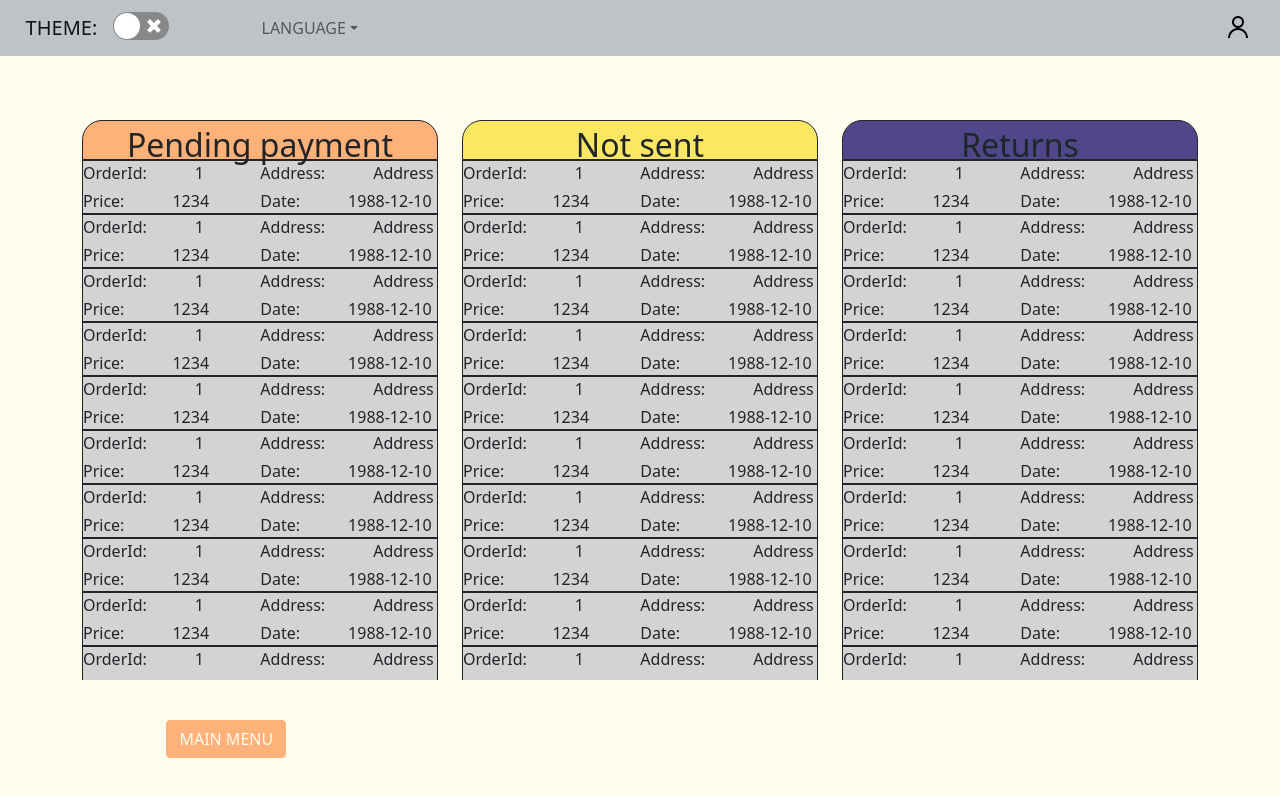
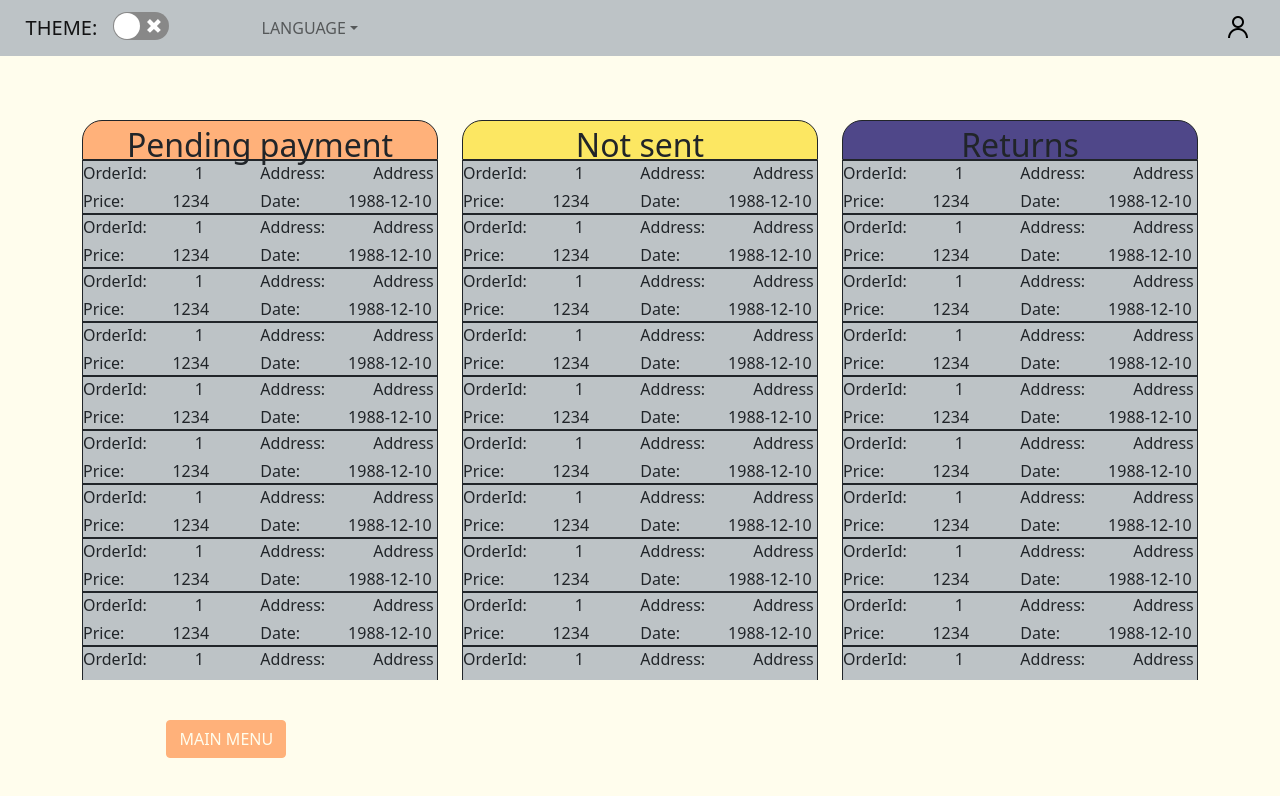
Before and after one commit to ksoloducha/dashboard, a React (Create React App) app: page / in a window 1280 px wide. Both pictures are taken after a click on the picture 325 px from the left and 215 px from the top of the page. Shown: the top 796 px of the page. Built offline with nearby package versions, Linux system fonts and the light colour scheme.

Commit message:
changed orders colors

```diff
--- a/src/components/orders/Order.css
+++ b/src/components/orders/Order.css
@@ -1,5 +1,5 @@
 .order{
-    background-color: lightgray;
+    background-color: #BDC3C6;
     border-style: solid;
     border-width: 1px;
 }
```
